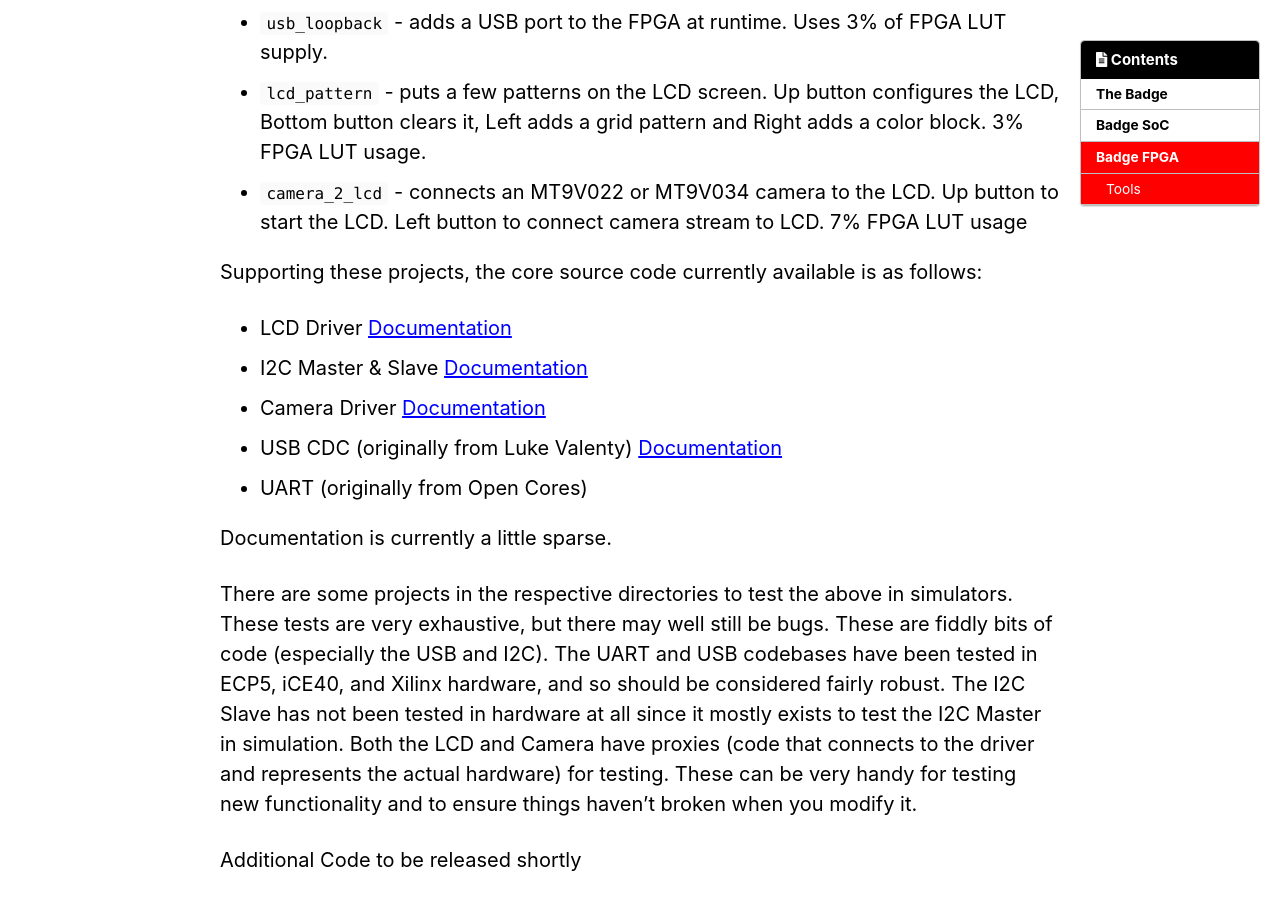
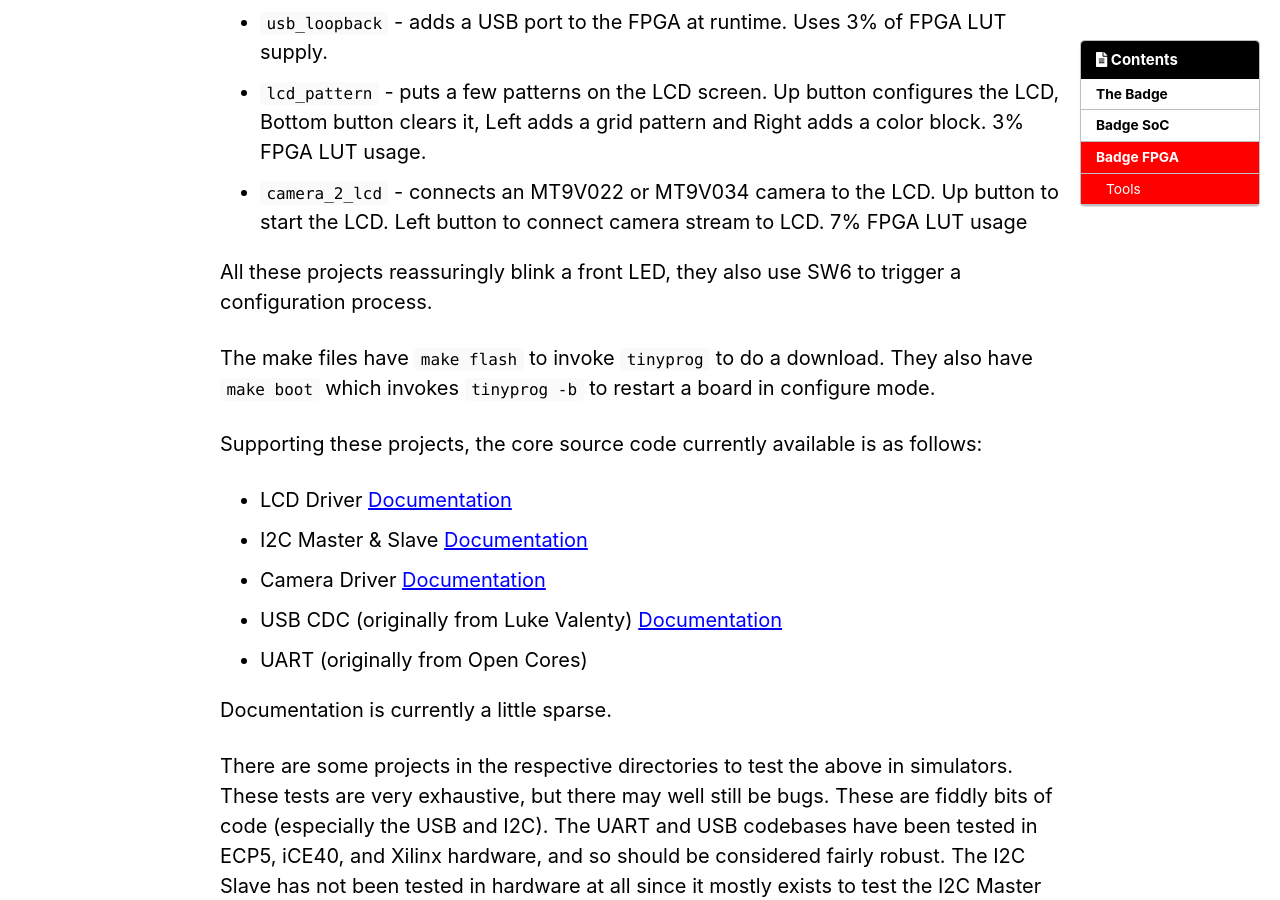
Before and after one commit to davidthings/spokefpga, a Jekyll site: the page built from docs/_pages/superconference_2019_badge.md, in a window 1280 px wide and 900 px high, scrolled down 3110 px. Built offline with Jekyll 4.4.1, drawn with Linux system fonts in a browser that asks for light colours; cached includes are drawn as plain includes; nearby versions of some CDN libraries; a script that is not in the unit is left out.

Commit message:
words about FPGA configs

```diff
--- a/docs/_pages/superconference_2019_badge.md
+++ b/docs/_pages/superconference_2019_badge.md
@@ -133,6 +133,10 @@ There are several projects specifically ready to load into hardware.  **Prototyp
 - `lcd_pattern` - puts a few patterns on the LCD screen.  Up button configures the LCD, Bottom button clears it, Left adds a grid pattern and Right adds a color block.  3% FPGA LUT usage.
 - `camera_2_lcd` - connects an MT9V022 or MT9V034 camera to the LCD.  Up button to start the LCD.  Left button to connect camera stream to LCD.  7% FPGA LUT usage
 
+All these projects reassuringly blink a front LED, they also use SW6 to trigger a configuration process.
+
+The make files have `make flash` to invoke `tinyprog` to do a download.  They also have `make boot` which invokes `tinyprog -b` to restart a board in configure mode.
+
 Supporting these projects, the core source code currently available is as follows:
 
 - LCD Driver [Documentation]({{site.baseurl}}/lcd)
```
